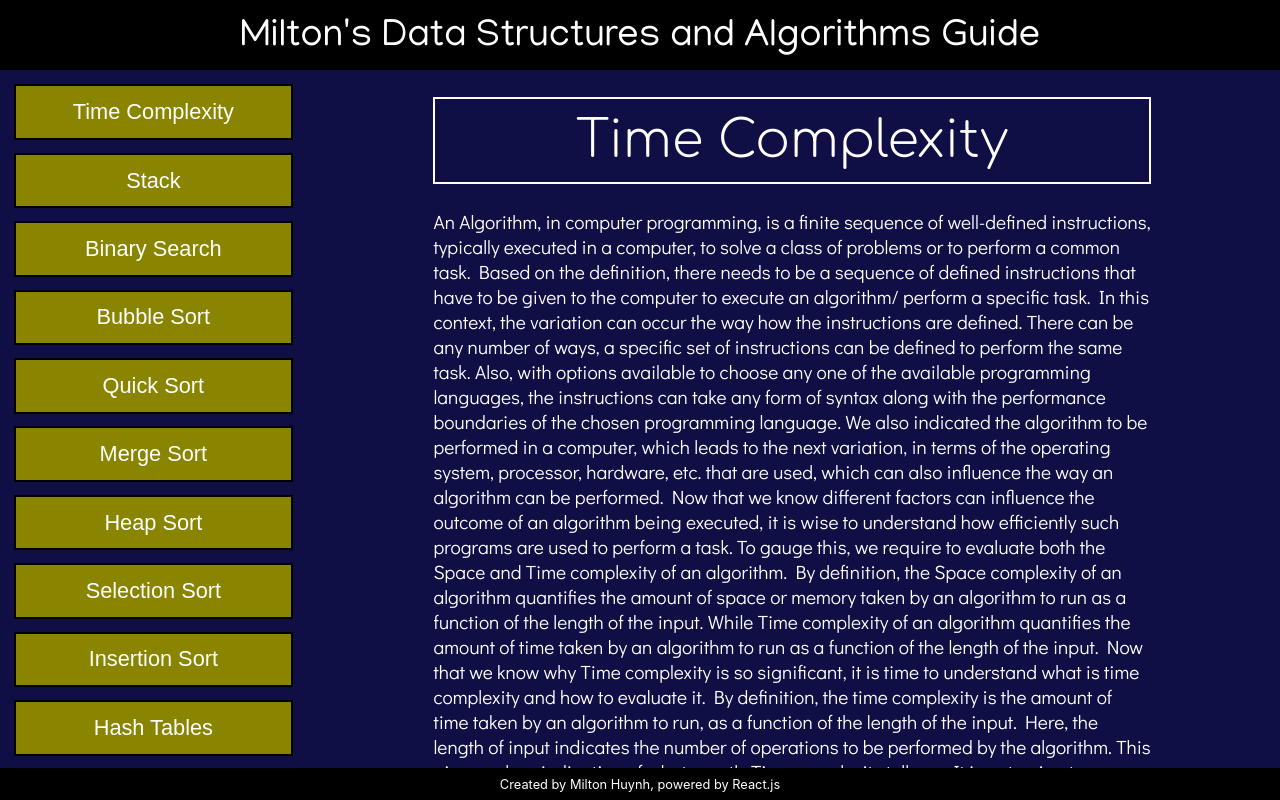
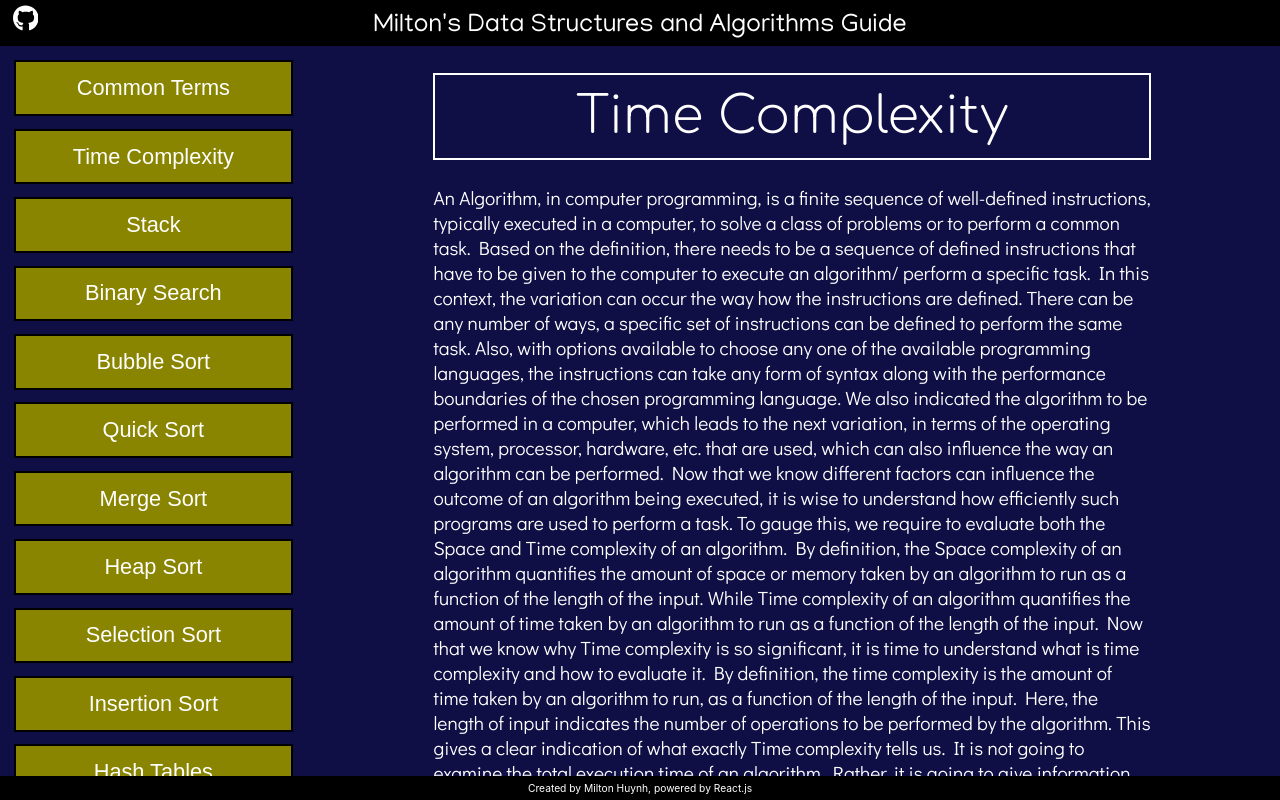
Before and after one commit to miltonhuynh/DSA-guide, a React (Create React App) app in the folder app/: page /DSA-guide/TimeComplexity in a window 1280 px wide. Built offline with nearby package versions, Linux system fonts and the light colour scheme; a web font is replaced by a local one.

Commit message:
Added definitions page

```diff
--- a/app/src/App.css
+++ b/app/src/App.css
@@ -15,17 +15,26 @@ body,html {
   display: flex;
   justify-content: center;
   align-items: center;
-  font-size: 3vw;
-  height: 8vh;
+  font-size: 2vw;
+  height: 5vh;
   padding-top: 0.5vw;
   font-family: 'Manjari', sans-serif;
+}
+
+#Github-icon {
+  color: white;
+  width: 2vw;
+  transition: 0.3s;
+  position: fixed;
+  top: 0.4vw;
+  left: 1vw;
 }
 
 #Page_container {
   display: flex;
   flex-direction: row;
   justify-content: space-between;
-  max-height: 88vh;
+  max-height: 92vh;
   padding: 0.1vw;
 }
 
@@ -63,7 +72,7 @@ body,html {
 }
 
 .Concept_page {
-  height: 88vh;
+  height: 92vh;
   width: 80vw;
   overflow-y: scroll;
 }
@@ -86,6 +95,15 @@ body,html {
   border: 0.1vw solid white;
   padding: 2vw;
   margin: 1vw;
+}
+
+#Terms_list {
+  margin: 2vw 10vw 2vw 10vw;
+}
+
+.Term {
+  font-size: 1.5vw;
+  margin-top: 1.5rem;
 }
 
 /* width */
@@ -115,11 +133,11 @@ body,html {
   color: white;
   display: flex;
   justify-content: center;
-  font-size: 1vw;
+  font-size: 0.8vw;
   position: fixed;
   width: 100vw;
   bottom: 0;
-  height: 4vh;
+  height: 3vh;
   display: flex;
   align-items: center;
 }
--- a/app/src/Components/HeaderFooter.js
+++ b/app/src/Components/HeaderFooter.js
@@ -1,9 +1,13 @@
 import React from 'react'
+import { ReactComponent as Githubicon } from '../github-brands.svg';
 
 export default function HeaderFooter(props) {
   return (
     <>
-        <div id="header">Milton's Data Structures and Algorithms Guide</div>
+        <div id="header">
+          <div id="Github-icon"><a href="https://github.com/miltonhuynh/DSA-guide"><Githubicon/></a></div>
+          Milton's Data Structures and Algorithms Guide
+        </div>
             {props.children}
         <div id="footer">Created by Milton Huynh, powered by React.js</div>
     </>
--- a/app/src/Components/Nav.js
+++ b/app/src/Components/Nav.js
@@ -6,6 +6,7 @@ export default function Nav() {
 
   return (
     <div id="Navigator">
+      <div class="Concept_Links"  onClick={() => navigate("Definitions")}>Common Terms</div>
       <div class="Concept_Links" onClick={() => navigate("TimeComplexity")}>Time Complexity</div>
       <div class="Concept_Links" onClick={() => navigate("Stack")}>Stack</div>
       <div class="Concept_Links" onClick={() => navigate("BinarySearch")}>Binary Search</div>
--- /dev/null
+++ b/app/src/Concepts/Definitions.js
@@ -0,0 +1,13 @@
+import React from 'react'
+
+export default function Definitions() {
+  return (
+    <div class="Concept_page">
+      <div class="Concept_title">Common terms</div>
+      <div id="Terms_list">
+          <div class="Term"><u>Data structure</u>: A way of organizing data so that it can be used effectively.</div>
+          <div class="Term"><u>Abstract Data type</u>: a type (or class) for objects whose behaviour is defined by a set of value and a set of operations.</div>
+      </div>
+    </div>
+  )
+}
--- a/app/src/index.js
+++ b/app/src/index.js
@@ -18,6 +18,7 @@ import PriorityQueue from './Concepts/PriorityQueue';
 import Stack from './Concepts/Stack';
 import HeapSort from './Concepts/HeapSort';
 import TimeComplexity from './Concepts/TimeComplexity';
+import Definitions from './Concepts/Definitions';
 
 const root = ReactDOM.createRoot(document.getElementById('root'));
 root.render(
@@ -39,6 +40,7 @@ root.render(
         <Route path="/DSA-guide/BreadthFirstSearch" element={<BreadthFirstSearch />} />
         <Route path="/DSA-guide/Dijkstra" element={<Dijkstra />} />
         <Route path="/DSA-guide/PriorityQueue" element={<PriorityQueue />} />
+        <Route path="/DSA-guide/Definitions" element={<Definitions />} />
       </Route>
     </Routes>
   </BrowserRouter>
```
Also changed, not shown: app/src/github-brands.svg (added).
